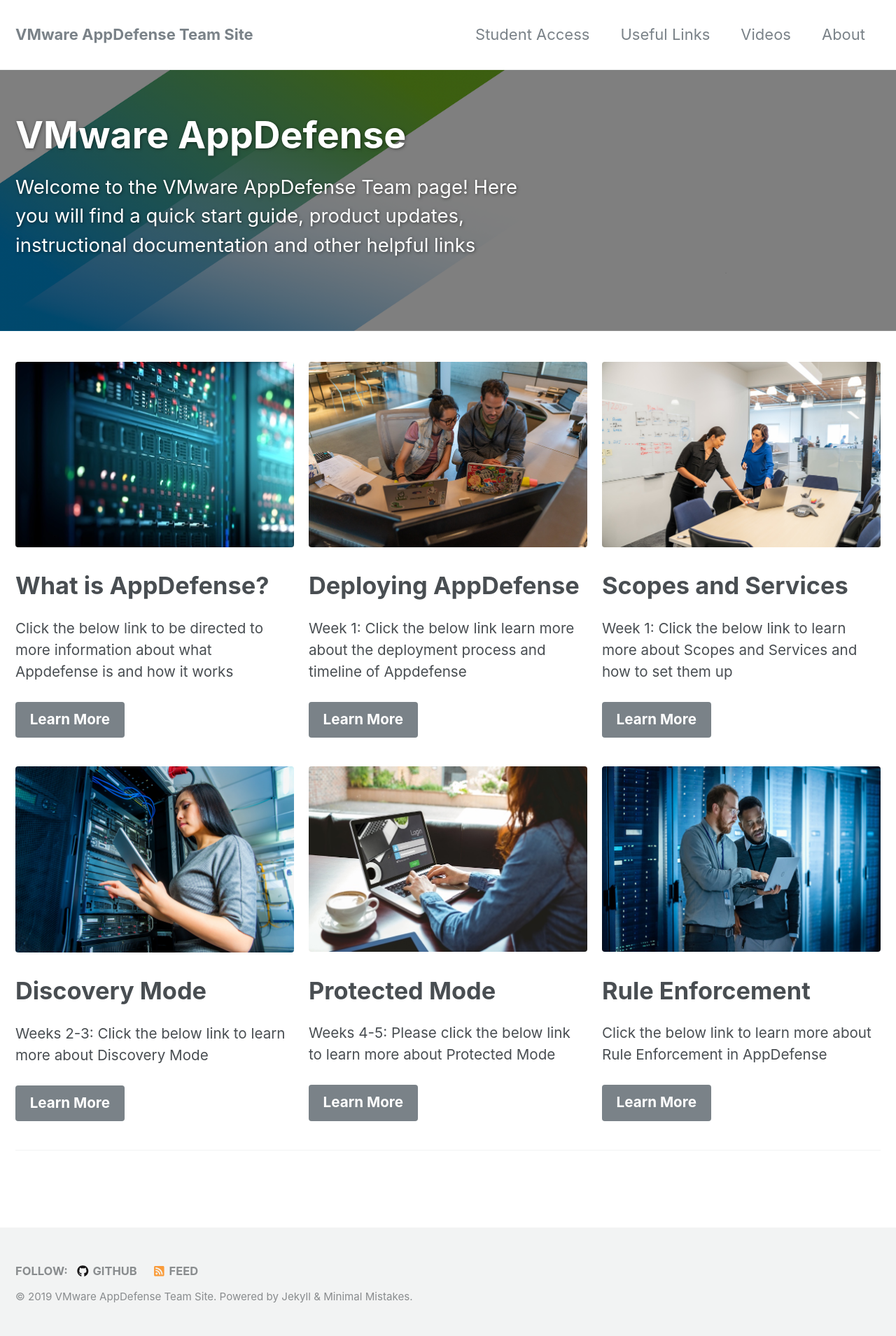
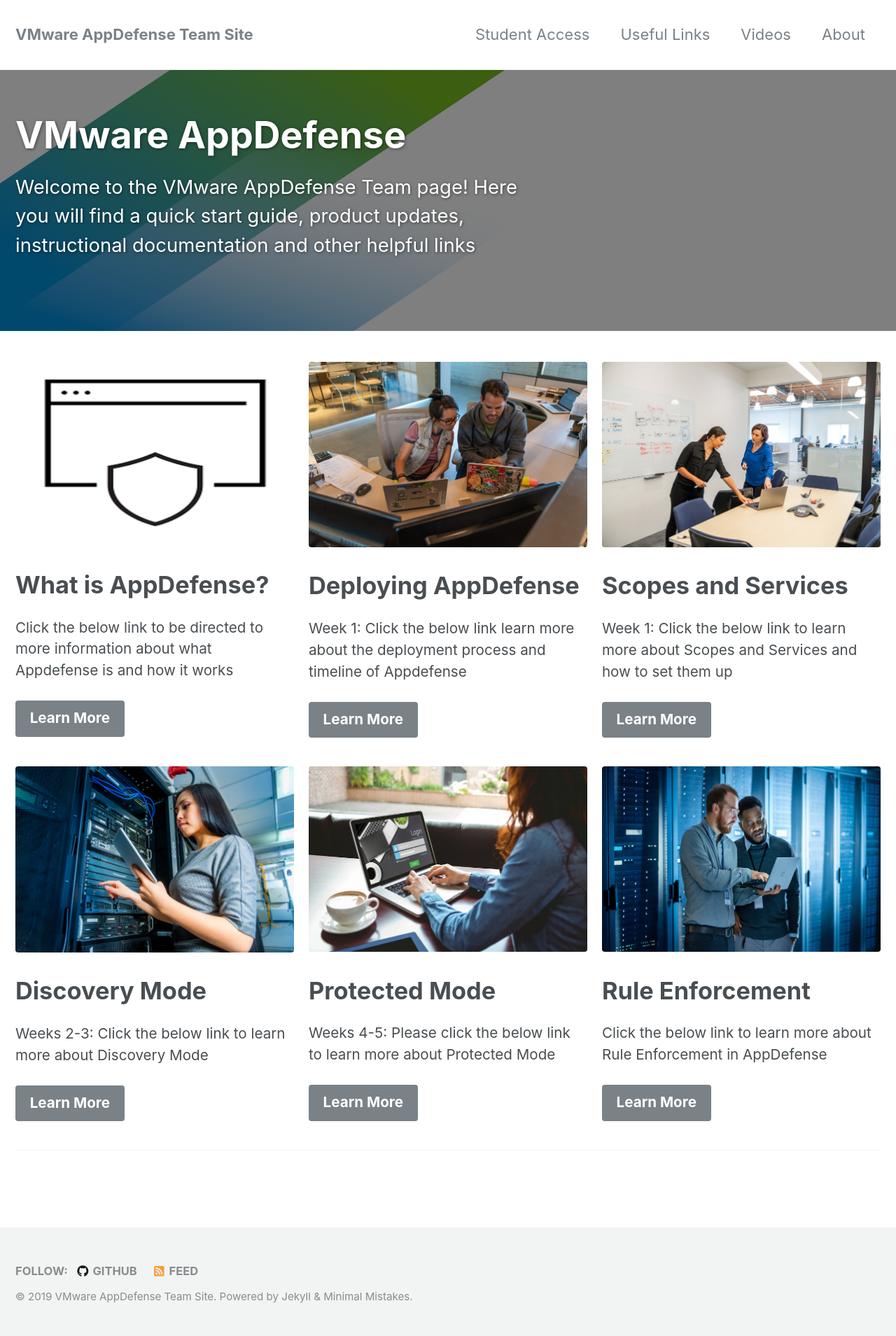
Before and after one commit to vmware-csa-team/AppDefense-Quick-Start-Guide, a Jekyll site: the page built from index.html, in a window 1280 px wide. Shown: the whole page at 70% size. Built offline with Jekyll 4.4.1, drawn with Linux system fonts in a browser that asks for light colours; nearby versions of some CDN libraries; the list of posts is cut into pages by our own code.

Commit message:
icon change

```diff
--- a/index.html
+++ b/index.html
@@ -8,7 +8,7 @@
   overlay_image: /assets/images/backdrop.png
 excerpt: "Welcome to the VMware AppDefense Team page! Here you will find a quick start guide, product updates, instructional documentation and other helpful links"
 feature_row:
-  - image_path: /assets/images/Server.jpg
+  - image_path: /assets/images/data_protection.png
     alt: "What is Appdefense?"
     title: "What is AppDefense?"
     excerpt: 'Click the below link to be directed to more information about what Appdefense is and how it works'
```
Also changed, not shown: assets/images/data_protection.png (added).
